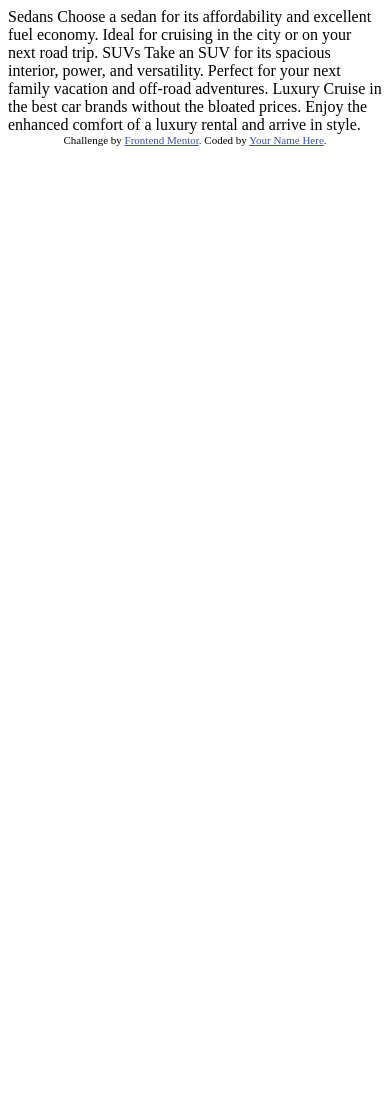
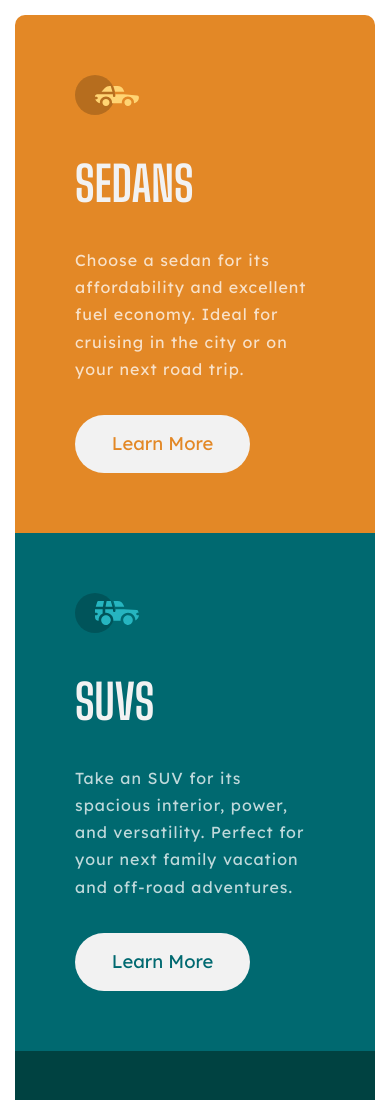
Before and after one commit to off-nadir-insight/3-column-preview, a plain HTML site: page index.html in a window 390 px wide. Shown: the top 1100 px of the page. Before the commit the page ends 844 px from the top, so only its background shows below. Drawn offline with Linux system fonts and the light colour scheme.

Commit message:
add mobile layout

```diff
--- a/css/style.css
+++ b/css/style.css
@@ -0,0 +1,89 @@
+@import url("https://fonts.googleapis.com/css2?family=Big+Shoulders+Display:wght@700&family=Lexend+Deca&display=swap");
+
+:root {
+  --clr-orange: hsl(31, 77%, 52%);
+  --clr-cyan-dark: hsl(184, 100%, 22%);
+  --clr-cyan-very-dark: hsl(179, 100%, 13%);
+  --clr-white-transparent: hsla(0, 0%, 100%, 0.75);
+  --clr-gray-light: hsl(0, 0%, 95%);
+  --font-big-shoulders: "Big Shoulders Display", cursive;
+  --font-lexend-deca: "Lexend Deca", sans-serif;
+}
+
+* {
+  box-sizing: border-box;
+}
+
+body {
+  color: white;
+  font-size: 15px;
+  font-family: var(--font-lexend-deca);
+  display: flex;
+  justify-content: center;
+  align-items: center;
+}
+
+img {
+  margin-bottom: 2.5em;
+}
+
+.container {
+  margin: 1em;
+  border-radius: 10px;
+  overflow: auto;
+  max-width: 375px;
+}
+
+.card {
+  padding: 4em;
+}
+
+.card--sedans {
+  background-color: var(--clr-orange);
+}
+
+.card--suvs {
+  background-color: var(--clr-cyan-dark);
+}
+
+.card--luxury {
+  background-color: var(--clr-cyan-very-dark);
+}
+
+.card-title {
+  color: var(--clr-gray-light);
+  font-size: 3rem;
+  font-family: var(--font-big-shoulders);
+  text-transform: uppercase;
+  margin: 0 0 0.75em;
+}
+
+.card-text {
+  color: var(--clr-white-transparent);
+  font-size: 1rem;
+  line-height: 1.7;
+  letter-spacing: 1px;
+  margin-bottom: 2em;
+}
+
+.btn-learn-more {
+  font-size: 1.15rem;
+  display: inline-block;
+  background-color: var(--clr-gray-light);
+  padding: 1em 2em;
+  border-radius: 30px;
+  text-decoration: none;
+  cursor: pointer;
+}
+
+.btn-sedans {
+  color: var(--clr-orange);
+}
+
+.btn-suvs {
+  color: var(--clr-cyan-dark);
+}
+
+.btn-luxury {
+  color: var(--clr-cyan-very-dark);
+}
--- a/index.html
+++ b/index.html
@@ -2,35 +2,43 @@
 <html lang="en">
 <head>
   <meta charset="UTF-8">
-  <meta name="viewport" content="width=device-width, initial-scale=1.0"> <!-- displays site properly based on user's device -->
-
-  <link rel="icon" type="image/png" sizes="32x32" href="./images/favicon-32x32.png">
-
+  <meta name="viewport" content="width=device-width, initial-scale=1.0">
   <title>Frontend Mentor | 3-column preview card component</title>
-
-  <!-- Feel free to remove these styles or customise in your own stylesheet 👍 -->
-  <style>
-    .attribution { font-size: 11px; text-align: center; }
-    .attribution a { color: hsl(228, 45%, 44%); }
-  </style>
+  <link rel="stylesheet" href="./css/normalize.css">
+  <link rel="stylesheet" href="./css/style.css">
 </head>
 <body>
-
-  Sedans
+  <div class="container">
+    <div class="card card--sedans">
+      <img src="./images/icon-sedans.svg" alt="sedans icon">
+      <h2 class="card-title">Sedans</h2>
+      <p class="card-text">
         Choose a sedan for its affordability and excellent fuel economy. Ideal for cruising in the city
         or on your next road trip.
+      </p>
+      <a class="btn-learn-more btn-sedans" href="#">Learn More</a>
+    </div>
 
-  SUVs
+    <div class="card card--suvs">
+      <img src="./images/icon-suvs.svg" alt="suv icon">
+      <h2 class="card-title">SUVs</h2>
+      <p class="card-text">
         Take an SUV for its spacious interior, power, and versatility. Perfect for your next family vacation
         and off-road adventures.
+      </p>
+      <a class="btn-learn-more btn-suvs" href="#">Learn More</a>
+    </div>
 
-  Luxury
+    <div class="card card--luxury">
+      <img src="./images/icon-luxury.svg" alt="luxury icon">
+      <h2 class="card-title">Luxury</h2>
+      <p class="card-text">
         Cruise in the best car brands without the bloated prices. Enjoy the enhanced comfort of a luxury
         rental and arrive in style.
+      </p>
+      <a class="btn-learn-more btn-luxury" href="#">Learn More</a>
+    </div>
+  </div>
 
-  <div class="attribution">
-    Challenge by <a href="https://www.frontendmentor.io?ref=challenge" target="_blank">Frontend Mentor</a>.
-    Coded by <a href="#">Your Name Here</a>.
-  </div>
 </body>
 </html>
```
Lines whose indentation alone changed are shown as unchanged.
